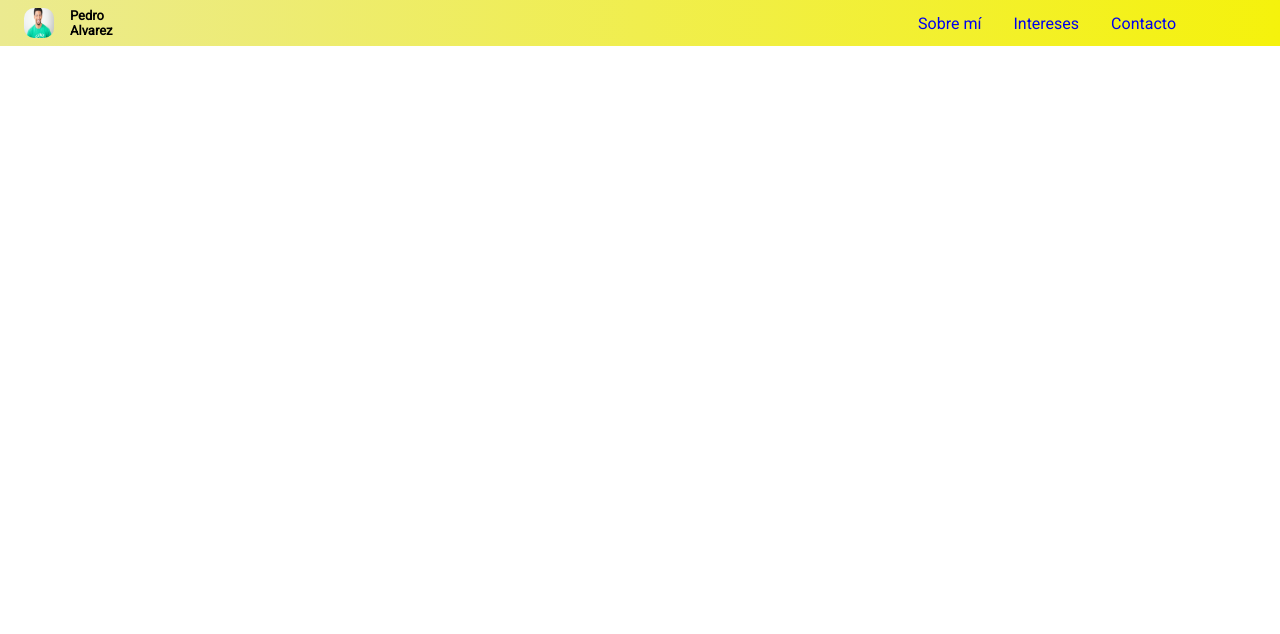
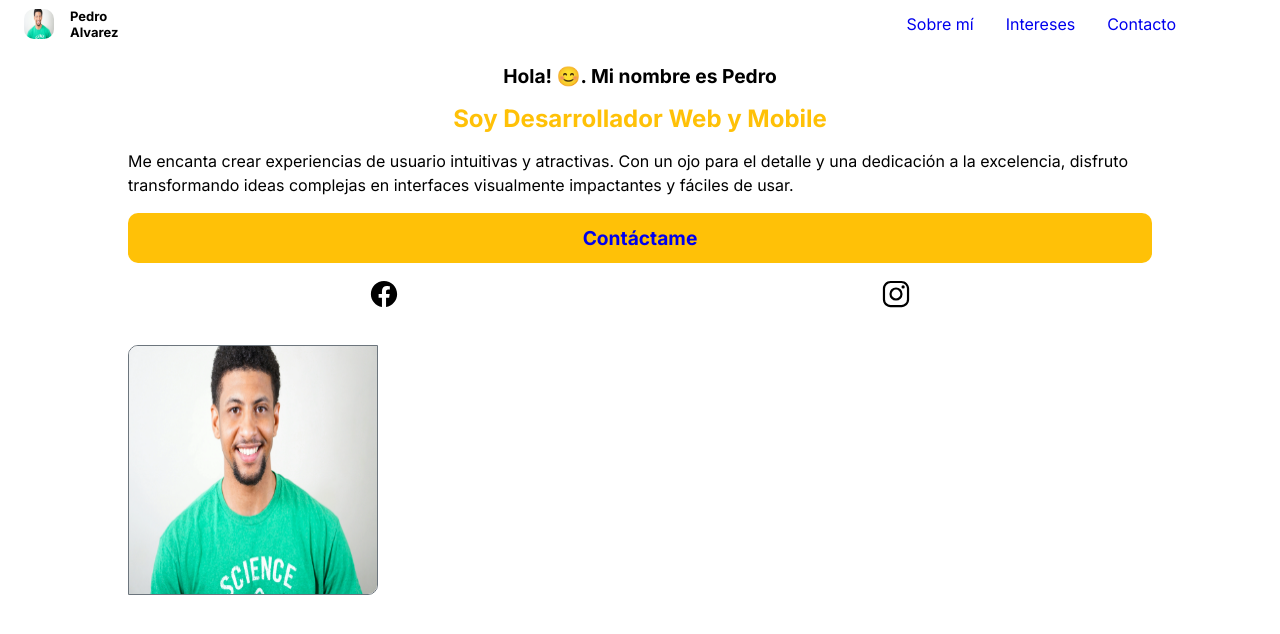
Before and after one commit to Majomon/Prueba-Tecnica-App, a Next.js app: page / in a window 1280 px wide. Shown: the top 634 px of the page. Built offline with nearby package versions, Linux system fonts and the light colour scheme.

Commit message:
About me para celular basico

```diff
--- a/src/app/globals.css
+++ b/src/app/globals.css
@@ -1,3 +1,13 @@
+:root {
+  --primary: #ffc107;
+  --secondary: #6c757d;
+  --success: #28a745;
+  --danger: #dc3545;
+  --info: #17a2b8;
+  --light: #f8f9fa;
+  --dark: #343a40;
+}
+
 * {
   box-sizing: border-box;
   padding: 0;
--- a/src/app/layout.jsx
+++ b/src/app/layout.jsx
@@ -1,7 +1,5 @@
-import { Roboto } from "next/font/google";
+import { inter } from "@/config/fonts";
 import "./globals.css";
-
-const inter = Roboto({ subsets: ["latin"], weight: ["300", "400"] });
 
 export const metadata = {
   title: "Prueba tecnica - Perfil de usuario",
--- a/src/app/page.jsx
+++ b/src/app/page.jsx
@@ -1,14 +1,15 @@
 import { Header } from "@/components/Header/Header";
 import { NavMobile } from "@/components/ui";
 import styles from "./page.module.css";
+import { About } from "@/components/About/About";
 
 export default function HomePage() {
   return (
     <div className={styles.container}>
       <Header />
       <NavMobile />
-      {/* <About />
-      <Interests /> */}
+      <About />
+      {/* <Interests /> */}
       {/* <ContactForm /> */}
     </div>
   );
--- a/src/components/About/About.jsx
+++ b/src/components/About/About.jsx
@@ -1,11 +1,41 @@
-import React from "react";
+import user from "@/data/user";
+import Link from "next/link";
 import styles from "./About.module.css";
-import { TitleH2 } from "../ui/TitleH2/TutleH2";
+import Image from "next/image";
+import { IoLogoFacebook, IoLogoInstagram } from "react-icons/io5";
 
 export const About = () => {
   return (
     <section className={styles.container} id="about">
-      <TitleH2 title="Soy un h2" subTitle="Subtitulo" />
+      <div className={styles.presentation}>
+        <h1 className={styles.h1}>Hola! 😊. Mi nombre es {user.firstName}</h1>
+        <h2 className={styles.h2}>Soy {user.profession}</h2>
+        <div className={styles.containerAboutMe}>
+          <p className={styles.aboutMeP}>{user.about}</p>
+          <div className={styles.containerContact}>
+            <Link href={"#contact"} className={styles.contact}>
+              Contáctame
+            </Link>
+            <div className={styles.redes}>
+              <Link href={"https://www.facebook.com/"} target="_blank">
+                <IoLogoFacebook size={30} color="black" />
+              </Link>
+              <Link href={"https://www.instagram.com/"} target="_blank">
+                <IoLogoInstagram size={30} color="black" />
+              </Link>
+            </div>
+          </div>
+        </div>
+      </div>
+      <div className={styles.containerImage}>
+        <Image
+          src={user.image}
+          alt={user.firstName}
+          width={1400}
+          height={800}
+          className={styles.image}
+        />
+      </div>
     </section>
   );
 };
--- a/src/components/About/About.module.css
+++ b/src/components/About/About.module.css
@@ -1,8 +1,81 @@
 .container {
-  width: 100%;
-  height: fit-content;
+  width: 80%;
+  margin: auto;
+}
 
-  padding: 1rem 2rem;
-  background-color: gainsboro;
+.presentation {
+  display: flex;
+  flex-direction: column;
+  justify-content: center;
+  align-items: center;
+  padding-top: 1rem;
+  gap: 1rem;
+}
 
+.h1 {
+  font-size: 1.2rem;
+  text-align: center;
 }
+
+.h2 {
+  font-size: 1.5rem;
+  text-align: center;
+  color: var(--primary);
+}
+
+.containerAboutMe {
+  display: flex;
+  flex-direction: column;
+  gap: 1rem;
+}
+
+.aboutMeP {
+  font-size: 1rem;
+  line-height: 1.5rem;
+}
+.containerContact {
+  display: flex;
+  flex-direction: column;
+}
+
+.contact {
+  text-decoration: none;
+  font-size: 1.2rem;
+  font-weight: bold;
+  text-align: center;
+
+  padding: 0.8rem;
+  margin: 0.8rme;
+  background-color: var(--primary);
+  border-radius: 10px;
+}
+
+.redes {
+  display: flex;
+  justify-content: space-around;
+  padding: 1rem 0;
+}
+
+.containerImage {
+  padding: 1rem 0;
+}
+
+.image {
+  max-width: 250px;
+  max-height: 250px;
+  border-top-left-radius: 10px;
+  border-bottom-right-radius: 10px;
+  border: 1px solid var(--secondary);
+}
+
+@media (min-width: 640px) {
+  .containerRight {
+    display: flex;
+  }
+
+  .paragraph {
+    width: 80%;
+    font-size: 10px;
+    margin: auto;
+  }
+}
--- a/src/components/Header/Header.module.css
+++ b/src/components/Header/Header.module.css
@@ -10,12 +10,12 @@
     justify-content: center;
     align-items: center;
 
-    background: rgb(235, 234, 144);
+   /*  background: rgb(235, 234, 144);
     background: linear-gradient(
       90deg,
       rgba(235, 234, 144, 1) 0%,
       rgba(245, 242, 12, 1) 100%
-    );
+    ); */
 
     padding: .5rem 1.5rem;
     position: sticky;
--- a/src/components/ui/NavMobile/NavMobile.jsx
+++ b/src/components/ui/NavMobile/NavMobile.jsx
@@ -23,9 +23,9 @@ export const NavMobile = () => {
         height={700}
         className={style.img}
       />
-      <h1 className={style.h1}>
+      <h2 className={style.h2}>
         {user.firstName} {user.lastName}
-      </h1>
+      </h2>
       <button className={style.button} onClick={handleClick}>
         {showModal ? <IoCloseOutline size={30} /> : <IoMenuOutline size={30} />}
       </button>
--- a/src/components/ui/NavMobile/NavMobile.module.css
+++ b/src/components/ui/NavMobile/NavMobile.module.css
@@ -4,17 +4,17 @@
   align-items: center;
   gap: 1rem;
 
-  background: rgb(235, 234, 144);
+/*   background: rgb(235, 234, 144);
   background: linear-gradient(
     90deg,
     rgba(235, 234, 144, 1) 0%,
     rgba(245, 242, 12, 1) 100%
-  );
+  ); */
 
   padding: 0.2rem 1rem;
 }
 
-.h1 {
+.h2 {
   font-size: large;
 }
 
@@ -29,16 +29,16 @@
   border: none;
   padding: 0;
   cursor: pointer;
-  z-index: 10;
+  /* z-index: 10; */
 }
 
 .modalBackdrop {
+  display: none;
   position: fixed;
   top: 0;
   left: 0;
   width: 100%;
   height: 100%;
-  display: flex;
   flex-direction: column;
   justify-content: center;
   align-items: center;
--- /dev/null
+++ b/src/config/fonts.ts
@@ -0,0 +1,8 @@
+import { Inter, Montserrat_Alternates } from "next/font/google";
+
+export const inter = Inter({ subsets: ["latin"] });
+
+export const titleFont = Montserrat_Alternates({
+  subsets: ["latin"],
+  weight: ["500", "700"],
+});
--- a/src/data/user.js
+++ b/src/data/user.js
@@ -2,9 +2,17 @@ const user = {
   image: "/profile.webp",
   firstName: "Pedro",
   lastName: "Alvarez",
+  profession: "Desarrollador Web y Mobile",
   about:
-    "Soy un apasionado desarrollador frontend con una inclinación por crear experiencias de usuario intuitivas y atractivas. Con un ojo para el detalle y una dedicación a la excelencia, disfruto transformando ideas complejas en interfaces visualmente impactantes y fáciles de usar. Cuando no estoy codificando, me encanta explorar nuevas tecnologías, leer sobre diseño de interfaces y colaborar en proyectos creativos.",
-  interests: ["Programación", "Pesca", "Música", "Manualidades", "Cocinar"],
+    "Me encanta crear experiencias de usuario intuitivas y atractivas. Con un ojo para el detalle y una dedicación a la excelencia, disfruto transformando ideas complejas en interfaces visualmente impactantes y fáciles de usar.",
+  interests: [
+    "Programación",
+    "Pesca",
+    "Música",
+    "Manualidades",
+    "Cocinar",
+    "Carpintería",
+  ],
   emailContact: "prueba@prueba.com",
 };
 
```
Also changed, not shown: src/components/ui/TitleH2/TutleH2.jsx (deleted, +0 -8 lines).
